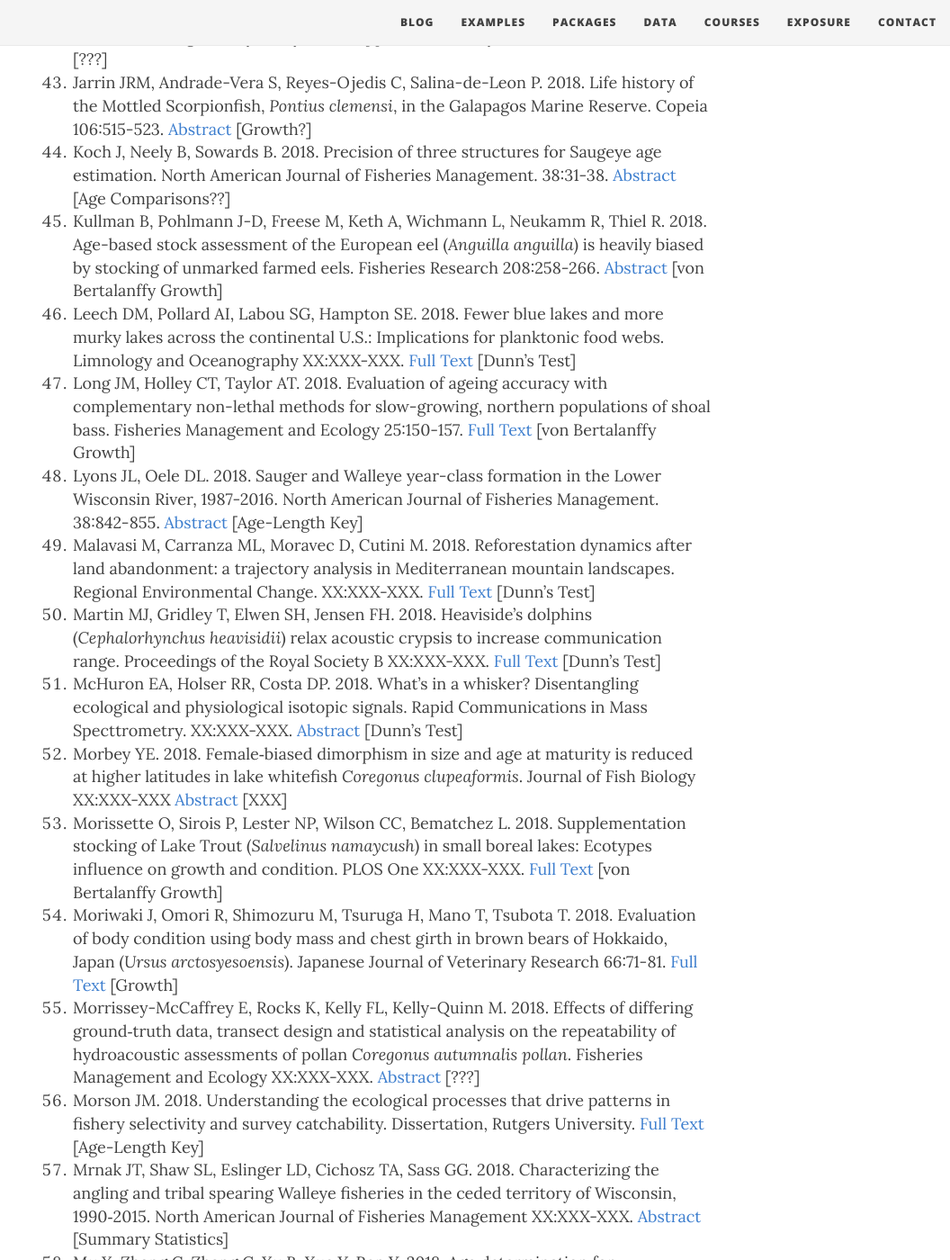
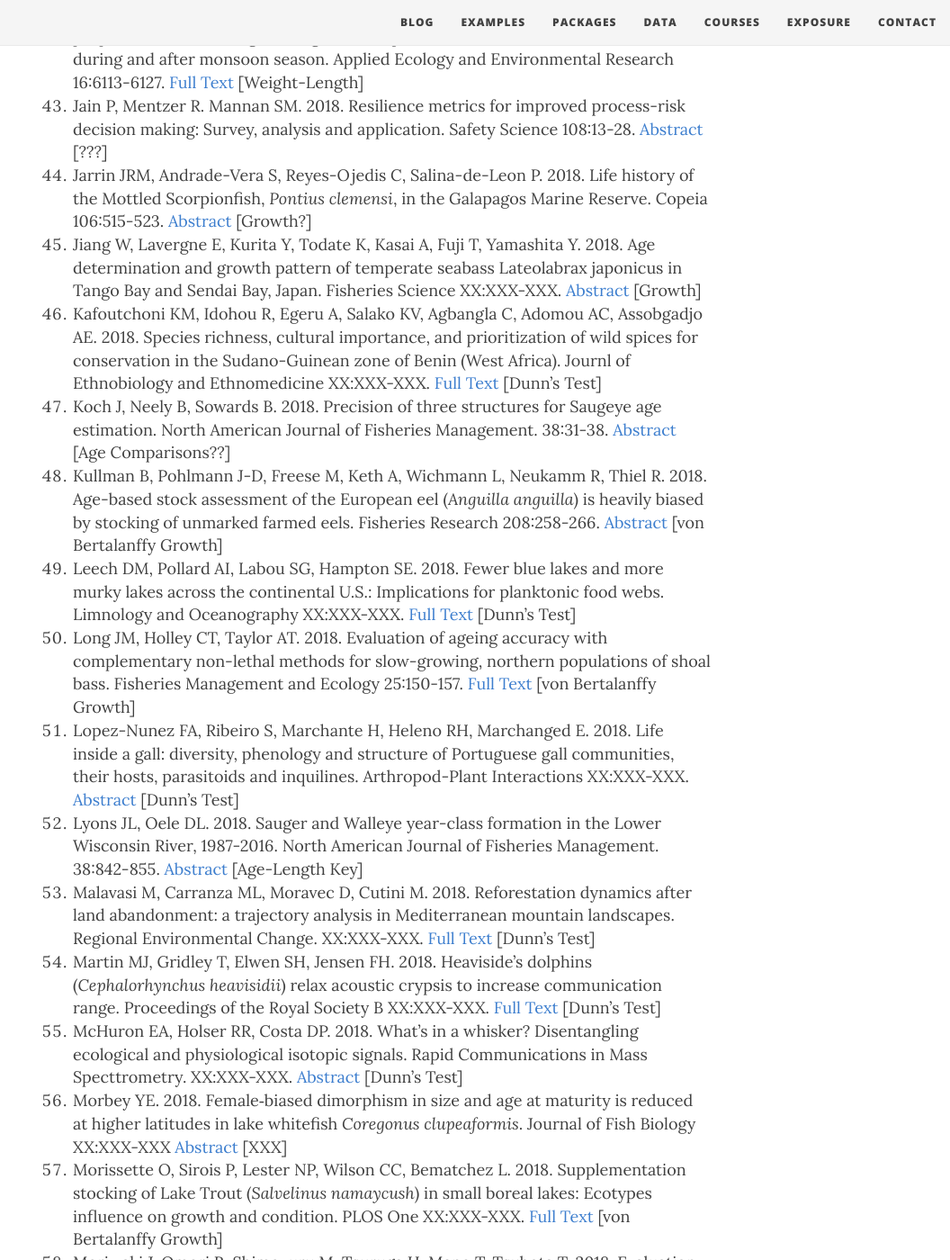
Before and after one commit to droglenc/fishR, a Jekyll site: the page built from exposure/exposure-citations18.md, in a window 1280 px wide and 1400 px high, scrolled down 4200 px. Shown: the whole window at 90% size, without its empty margins (224-1280 px from the left). Built offline with Jekyll 4.4.1, drawn with Linux system fonts in a browser that asks for light colours; nearby versions of some CDN libraries; some of the changed text lies outside the part shown.

Commit message:
Update exposure-citations18.md

```diff
--- a/exposure/exposure-citations18.md
+++ b/exposure/exposure-citations18.md
@@ -26,6 +26,7 @@ The [**IFAR** book](http://derekogle.com/IFAR/), **fishR** website, or the **FSA
 1. Dauwalter DC, Fesenmyer KA, Miller SW, Porter T. 2018. Response of riparian vegetation, instream habitat, and aquatic biota to riparian grazing enclosures. North American Journal of Fisheries Management XX:XXX-XXX. [Abstract](https://afspubs.onlinelibrary.wiley.com/doi/abs/10.1002/nafm.10224) [Removal Method]
 1. Day DB, Xiang J, Mo J, Clyde MA, Weschler CJ, Li F, Gong J, Chung M, Zhang Y, Zhang J. 2018. Combined use of an electrostatic precipitator and a HEPA filter in building ventilation systems: Effects on cardiorespiratory health indicators in healthy adults. Indoor Air XX:XXX-XXX. [Abstract](http://onlinelibrary.wiley.com/doi/10.1111/ina.12447/full) [XXX]
 1. de Barros TF, Althoff BB, Pereira DC, Lazzarotto H. Caramaschi EP. 2018. Length–weight relationships in seven ornamental freshwater species of Characiformes from the Unini River basin (Brazilian Amazon). Journal of Applied Ichthyology XX:XXX-XXX. [Abstract](https://onlinelibrary.wiley.com/doi/abs/10.1111/jai.13699) [Length-Weight]
+1. Doss SS, Murphy BR, Castello L, Williams JA, Copeland J, DiCenzo VJ. 2018. Field evaluation and simulation modeling of length limits and their effects on fishery quality for New River, Virginia Muskellunge. North American Journal of Fisheries Management XX:XXX-XXX. [Abstract](https://afspubs.onlinelibrary.wiley.com/doi/abs/10.1002/nafm.10251) [Growth and Mortality]
 1. Eckert AJ, Mayer J, Richards A. 2018. Supporting Cisco (*Coregonus artedi*) restoration in the 1836 Treaty waters of Lake Michigan. M.Sc. Thesis University of Michigan. [Full Text](https://deepblue.lib.umich.edu/bitstream/handle/2027.42/143187/Supporting%2520Cisco%2520Restoration%2520in%2520the%25201836%2520Treaty%2520Waters%2520of%2520Lake%2520Michigan_324.pdf%3Fsequence%3D1%26isAllowed%3Dy&hl=en&sa=X&scisig=AAGBfm2OKdqDdIJPL66z9LBLqF4Jjq-w3Q&nossl=1&oi=scholaralrt) [von Bertalanffy growth]
 1. el Hassouni K, Alahmad S, Belkadi B, Abdelkarim F-M, Hickey L, Bassi FM. 2018. Root system architecture and its association with yield under different water regimes in Durum Wheat. Crop Science. XX:XXX-XXX. [Full Text](https://dl.sciencesocieties.org/publications/cs/pdfs/0/0/cropsci2018.01.0076) [XXX]
 1. Elsen SM. 2018. Supplementation and community involvement as drivers of salmon recovery: Summer Chum Salmon (*Oncorhynchus keta*) populations in Union and Tahuya Rivers, Washington, United States. Utah State University All Graduate Plan B and Other Reports. [Full Text](https://digitalcommons.usu.edu/cgi/viewcontent.cgi?article=2226&context=gradreports) [von Bertalanffy Growth]
@@ -50,10 +51,13 @@ The [**IFAR** book](http://derekogle.com/IFAR/), **fishR** website, or the **FSA
 1. Hue HTT, Pradit S, Jarunee C, Lim A, Nitiratsuwan T, Goncalo C. 2018. Physical properties of three Songkhla Lagoon fish species in the lower Gulf of Thailand during and after monsoon season. Applied Ecology and Environmental Research 16:6113-6127. [Full Text](http://www.aloki.hu/pdf/1605_61136127.pdf) [Weight-Length]
 1. Jain P, Mentzer R. Mannan SM. 2018. Resilience metrics for improved process-risk decision making: Survey, analysis and application. Safety Science 108:13-28. [Abstract](https://www.sciencedirect.com/science/article/pii/S0925753517313802) [???]
 1. Jarrin JRM, Andrade-Vera S, Reyes-Ojedis C, Salina-de-Leon P. 2018. Life history of the Mottled Scorpionfish, *Pontius clemensi*, in the Galapagos Marine Reserve. Copeia 106:515-523. [Abstract](http://www.bioone.org/doi/abs/10.1643/CI-17-706) [Growth?]
+1. Jiang W, Lavergne E, Kurita Y, Todate K, Kasai A, Fuji T, Yamashita Y. 2018. Age determination and growth pattern of temperate seabass Lateolabrax japonicus in Tango Bay and Sendai Bay, Japan. Fisheries Science XX:XXX-XXX. [Abstract](https://www.researchgate.net/publication/328999471_Age_determination_and_growth_pattern_of_temperate_seabass_Lateolabrax_japonicus_in_Tango_Bay_and_Sendai_Bay_Japan) [Growth]
+1. Kafoutchoni KM, Idohou R, Egeru A, Salako KV, Agbangla C, Adomou AC, Assobgadjo AE. 2018. Species richness, cultural importance, and prioritization of wild spices for conservation in the Sudano-Guinean zone of Benin (West Africa). Journl of Ethnobiology and Ethnomedicine XX:XXX-XXX. [Full Text](https://ethnobiomed.biomedcentral.com/articles/10.1186/s13002-018-0267-y) [Dunn's Test]
 1. Koch J, Neely B, Sowards B. 2018. Precision of three structures for Saugeye age estimation. North American Journal of Fisheries Management. 38:31-38. [Abstract](http://onlinelibrary.wiley.com/doi/10.1002/nafm.10019/abstract) [Age Comparisons??]
 1. Kullman B, Pohlmann J-D, Freese M, Keth A, Wichmann L, Neukamm R, Thiel R. 2018. Age-based stock assessment of the European eel (*Anguilla anguilla*) is heavily biased by stocking of unmarked farmed eels. Fisheries Research 208:258-266. [Abstract](https://www.researchgate.net/publication/327221486_Age-based_stock_assessment_of_the_European_eel_Anguilla_anguilla_is_heavily_biased_by_stocking_of_unmarked_farmed_eels) [von Bertalanffy Growth]
 1. Leech DM, Pollard AI, Labou SG, Hampton SE. 2018. Fewer blue lakes and more murky lakes across the continental U.S.: Implications for planktonic food webs. Limnology and Oceanography XX:XXX-XXX. [Full Text](https://aslopubs.onlinelibrary.wiley.com/doi/pdf/10.1002/lno.10967) [Dunn's Test]
 1. Long JM, Holley CT, Taylor AT. 2018. Evaluation of ageing accuracy with complementary non-lethal methods for slow-growing, northern populations of shoal bass. Fisheries Management and Ecology 25:150-157. [Full Text](https://www.researchgate.net/publication/323615561_Evaluation_of_ageing_accuracy_with_complementary_non-lethal_methods_for_slow-growing_northern_populations_of_shoal_bass) [von Bertalanffy Growth]
+1. Lopez-Nunez FA, Ribeiro S, Marchante H, Heleno RH, Marchanged E. 2018. Life inside a gall: diversity, phenology and structure of Portuguese gall communities, their hosts, parasitoids and inquilines. Arthropod-Plant Interactions XX:XXX-XXX. [Abstract](https://link.springer.com/article/10.1007/s11829-018-9655-4) [Dunn's Test]
 1. Lyons JL, Oele DL. 2018. Sauger and Walleye year-class formation in the Lower Wisconsin River, 1987-2016. North American Journal of Fisheries Management. 38:842-855. [Abstract](https://onlinelibrary.wiley.com/doi/abs/10.1002/nafm.10180) [Age-Length Key]
 1. Malavasi M, Carranza ML, Moravec D, Cutini M. 2018. Reforestation dynamics after land abandonment: a trajectory analysis in Mediterranean mountain landscapes. Regional Environmental Change. XX:XXX-XXX. [Full Text](https://www.researchgate.net/publication/325848394_Reforestation_dynamics_after_land_abandonment_a_trajectory_analysis_in_Mediterranean_mountain_landscapes) [Dunn's Test]
 1. Martin MJ, Gridley T, Elwen SH, Jensen FH. 2018. Heaviside's dolphins (*Cephalorhynchus heavisidii*) relax acoustic crypsis to increase communication range. Proceedings of the Royal Society B XX:XXX-XXX. [Full Text](http://rspb.royalsocietypublishing.org/content/285/1883/20181178) [Dunn's Test]
@@ -93,6 +97,7 @@ The [**IFAR** book](http://derekogle.com/IFAR/), **fishR** website, or the **FSA
 1. Vasquez HE, Zheng X, Zhan X, Gu Z, Wang A. 2018. Byssus growth in Winged Peral Oyster *Pteria penguin* (Roding, 1798). Journal of Shellfish Research 37:515-519. [Abstract](http://www.bioone.org/doi/abs/10.2983/035.037.0307) [XXX]
 1. Vukov D, Ilic M, Cuk M, Radulovic S, Igic R, Janauer GA. 2018. Combined effects of physical environmental conditions and anthropogenic alterations are associated with macrophyte habitat fragmentation in rivers - Study of the Danube in Serbia. Science of the Total Environment 634:780-790. [Abstract](https://www.sciencedirect.com/science/article/pii/S0048969718311288) [Dunn's Test]
 1. Watkins HV, Blouin-Demers G. 2018. Body size, not age, predicts parasite load in Clark's Spiny Lizards (*Sceloporus clarkii*). Canadian Journal of Zoology XX:XXX-XXX. [Abstract](http://www.nrcresearchpress.com/doi/abs/10.1139/cjz-2017-0328) [von Bertalanffy Growth]
+1. Weitzman CL, Gibb K, Christian K. 2018. Skin bacterial diversity is higher on lizards than sympatric frogs in tropical Australia. PeerJ. [Full Text](https://peerj.com/articles/5960/) [Dunn's Test]
 1. Willmes M, Hobbs JA, Sturrock AM, Bess Z, Lewis LS, Glessner JJG, Johnson RC, Kurth R, Kindopp J. 2018. Fishery collapse, recovery, and the cryptic decline of wild salmon on a major California river. Canadian Journal of Fisheries and Aquatic Sciences. XX:XXX-XXX. [Abstract](http://www.nrcresearchpress.com/doi/abs/10.1139/cjfas-2017-0273#.Wl5BqnlG3uM) [Age Comparisons]
 1. Yamamaoto Y, Yoshiyama T, Kajiara K, Nakatani T, Matsuishi T. Long-term shifts in the growth and maturation size of Miyabe charr *Salvelinus malma miyabei*. Fisheries Science XX:XXX-XXX. [Abstract](https://link.springer.com/article/10.1007/s12562-018-1186-5) [Growth]
 1. Zentner D. 2018. Modeling wind, water movement, and physical habitat on Minnesota Lakes and associated influences on Walleye spawning habitat. M.Sc. Thesis, University of Wisconsin - Stevens Point. [Full Text](https://www.researchgate.net/profile/Douglas_Zentner/publication/325079219_Modeling_Wind_Water_Movement_and_Physical_Habitat_on_Minnesota_Lakes_and_Associated_Influences_on_Walleye_Spawning_Habitat/links/5af55435a6fdcc0c030b3b9f/Modeling-Wind-Water-Movement-and-Physical-Habitat-on-Minnesota-Lakes-and-Associated-Influences-on-Walleye-Spawning-Habitat&hl=en&sa=X&scisig=AAGBfm14t8jOTL3lECTd4lbUmn5o5pgf6Q&nossl=1&oi=scholaralrt) [Dunn's Test]
```
Also changed, not shown: other parts of exposure/exposure-citations18.md (+1 -1 lines).
